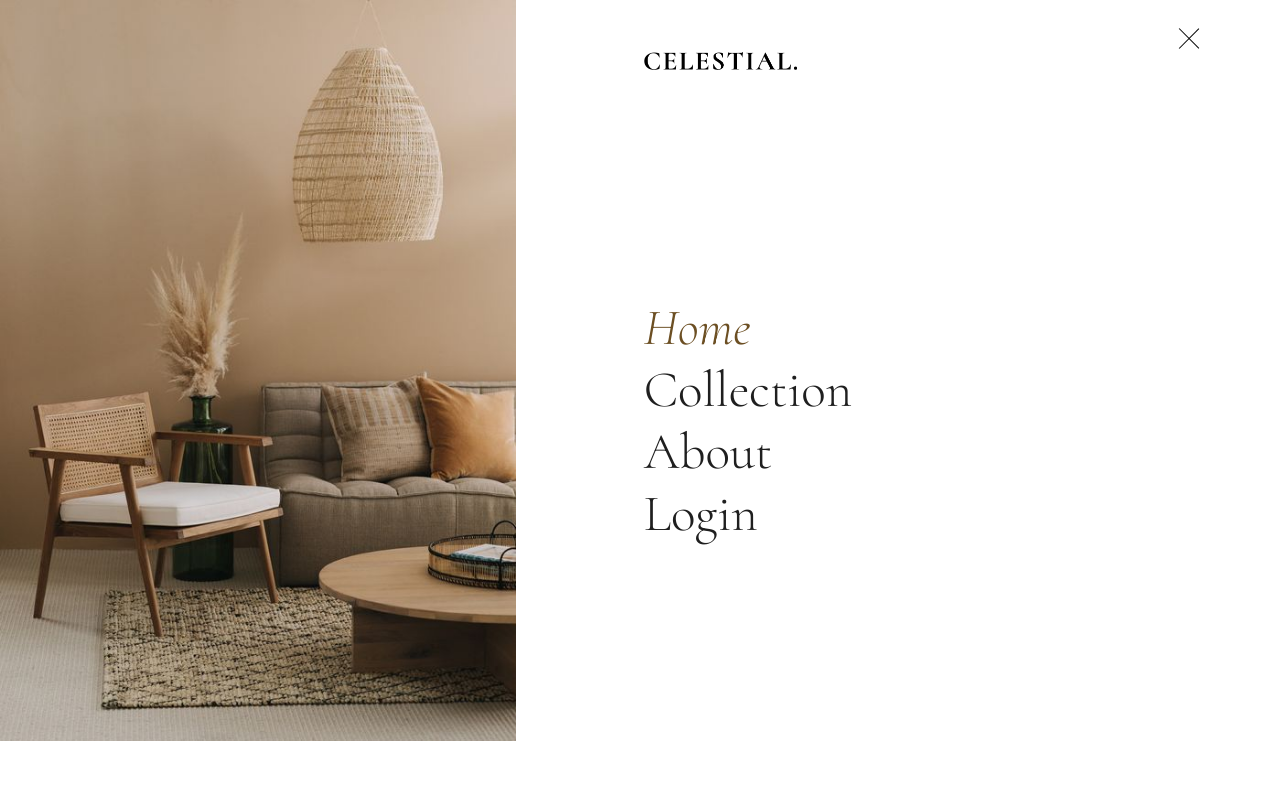
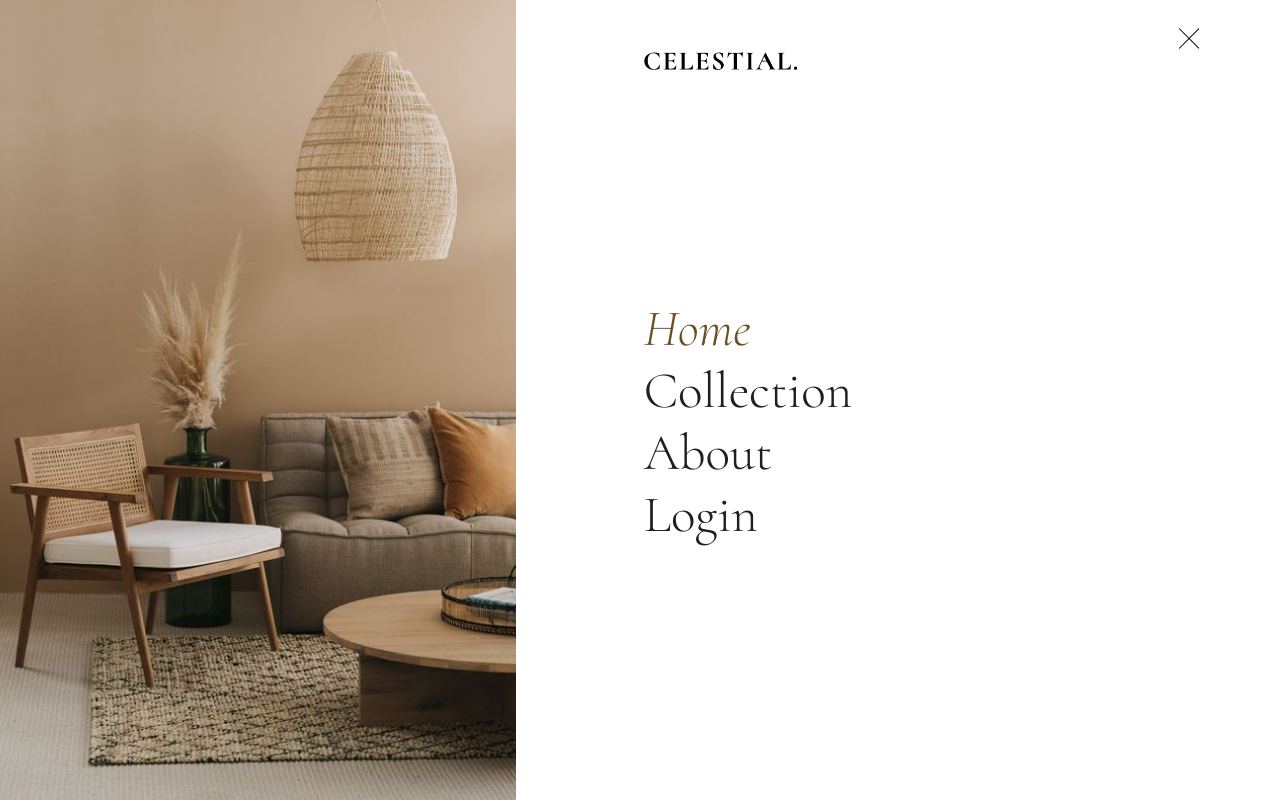
Before and after one commit to mindsworth/ecommerce-app-vue, a Vue app: page / in a window 1280 px wide. Both pictures are taken after a click on the element 1189 px from the left and 38 px from the top of the page. Built offline with nearby package versions, Linux system fonts and the light colour scheme.

Commit message:
overlay done

```diff
--- a/src/components/OverlayMenu.vue
+++ b/src/components/OverlayMenu.vue
@@ -20,14 +20,16 @@
 import Links from "./Links.vue";
 import Logo from "./Logo";
 import { menuImages } from "../assets/index";
+import { ref } from "vue";
 
 export default {
   name: "Overlay-Menu",
   components: { Logo, Links },
   setup() {
-    const menuHeroImage = menuImages["first"];
+    const menuHeroImage = ref(menuImages["first"]);
+
     const handleLinkHover = selected => {
-      console.log("selected", selected);
+      menuHeroImage.value = menuImages[selected];
     };
 
     return { handleLinkHover, menuHeroImage };
@@ -46,21 +48,21 @@ export default {
   left: 0;
   right: 0;
   left: 0;
-  background-color: $color-white;
   display: grid;
   grid-template-columns: 1.35fr 2fr;
 
   &__left {
     .menu-hero-image {
       width: 100%;
-      height: auto;
-      object-fit: contain;
+      height: 100vh;
+      object-fit: cover;
     }
   }
 
   &__right {
     display: flex;
     flex-direction: column;
+    background-color: $color-white;
   }
 
   & .right__header {
```
